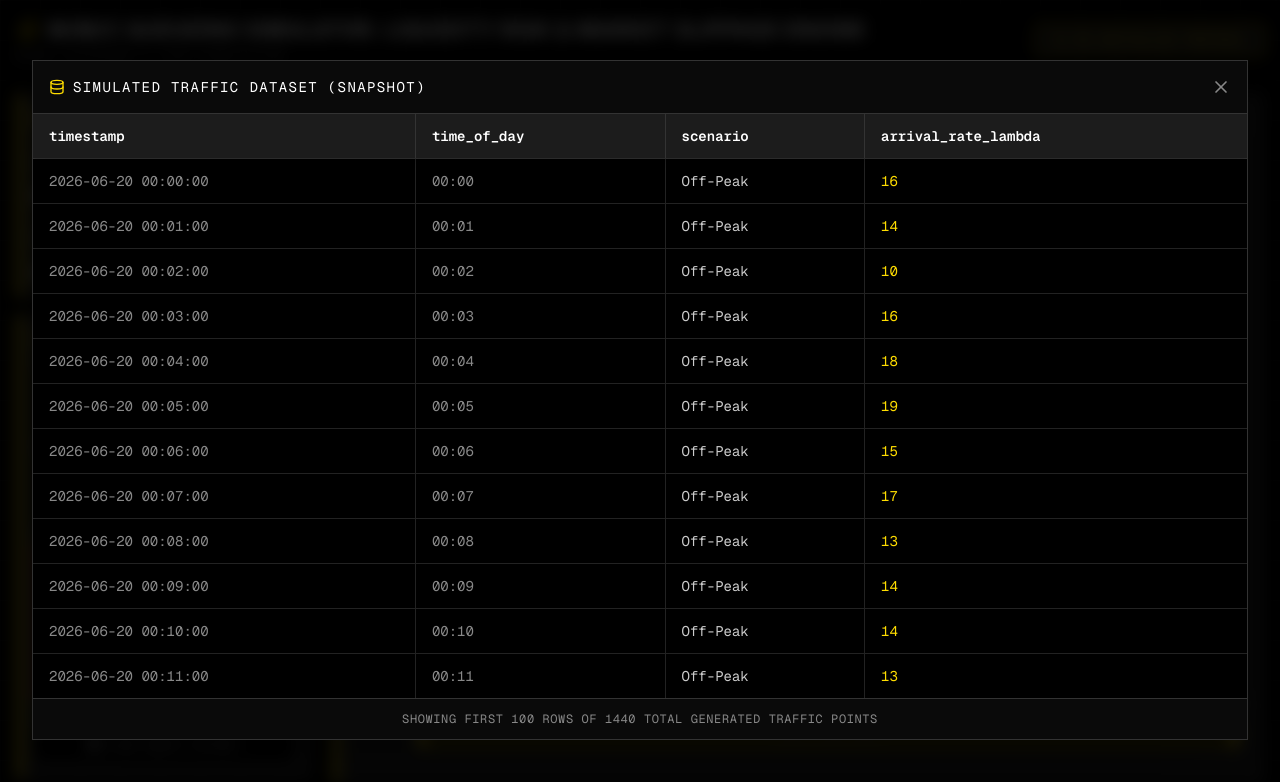
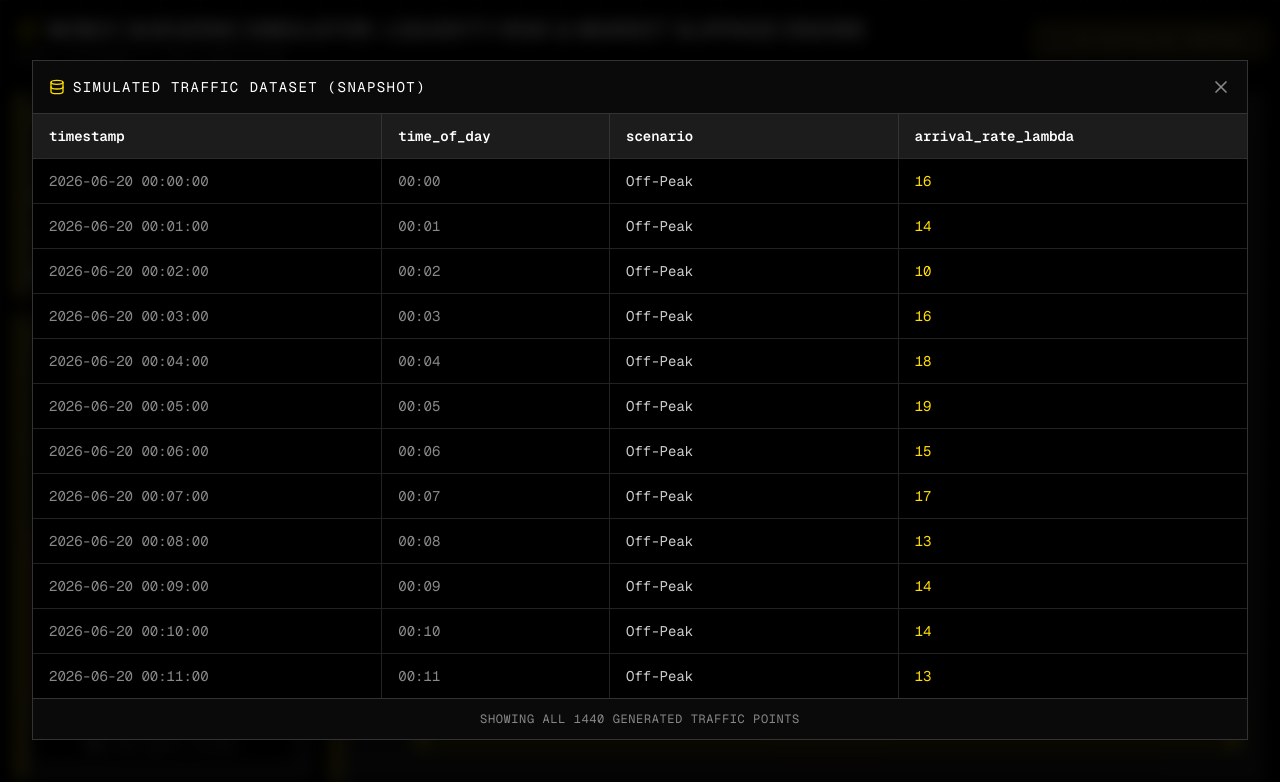
Before and after one commit to justinGabster/M-M-c-Queueing-Simulator-Liquidity-Risk-Market-Slippage-Engine, a Next.js app: page / in a window 1280 px wide. Both pictures are taken after a click on the button "VIEW SAMPLE DATASET". Shown: the top 782 px of the page. Built offline with nearby package versions, Linux system fonts and the light colour scheme.

Commit message:
Show all 1440 simulated traffic points in dataset modal

```diff
--- a/src/app/page.tsx
+++ b/src/app/page.tsx
@@ -379,7 +379,7 @@ export default function Dashboard() {
                   </tr>
                 </thead>
                 <tbody className="divide-y divide-[#222222]">
-                  {chartData.slice(0, 100).map((row, idx) => {
+                  {chartData.map((row, idx) => {
                     const today = new Date().toISOString().split('T')[0];
                     return (
                       <tr key={idx} className="hover:bg-[#111111] transition-colors">
@@ -394,7 +394,7 @@ export default function Dashboard() {
               </table>
             </div>
             <div className="p-3 border-t border-[#333333] text-xs text-center text-[#888888] font-mono uppercase tracking-wider">
-              Showing first 100 rows of {chartData.length} total generated traffic points
+              Showing all {chartData.length} generated traffic points
             </div>
           </div>
         </div>
```
